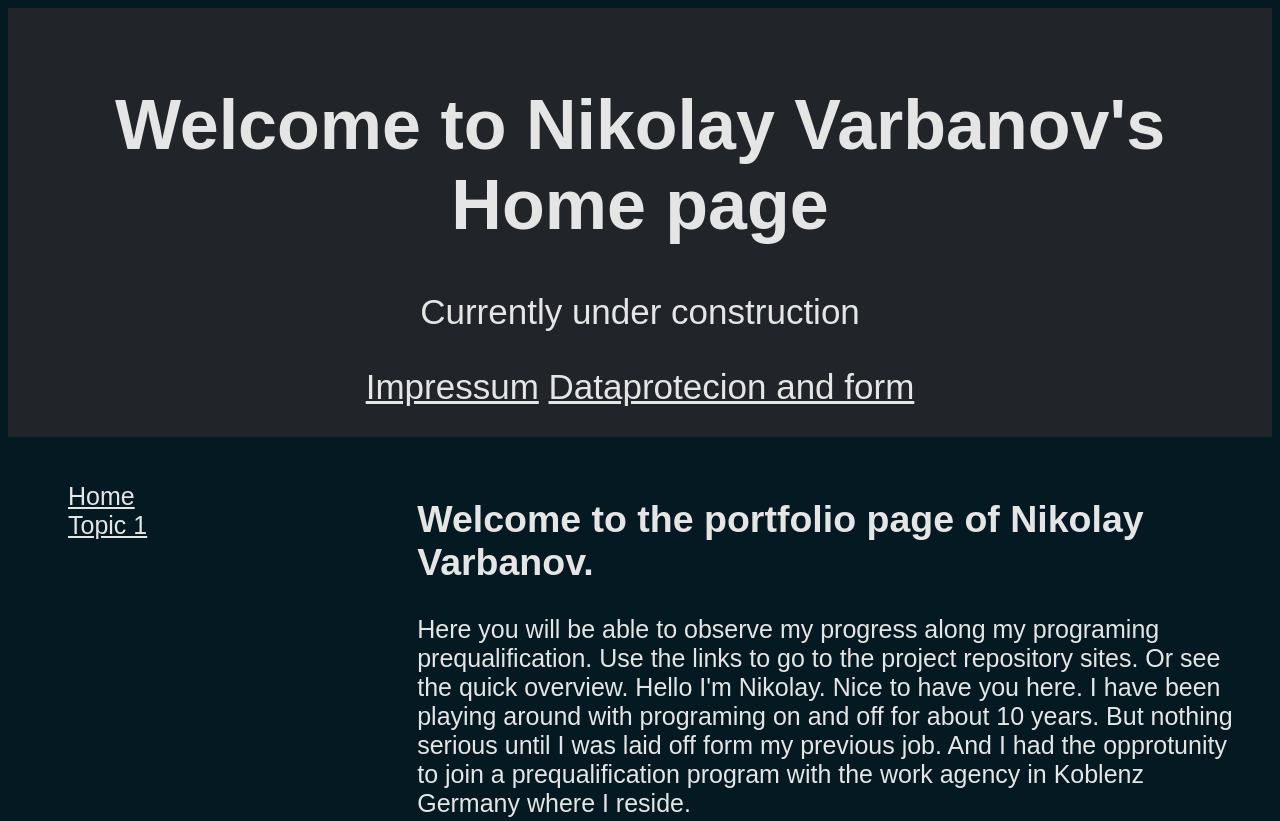
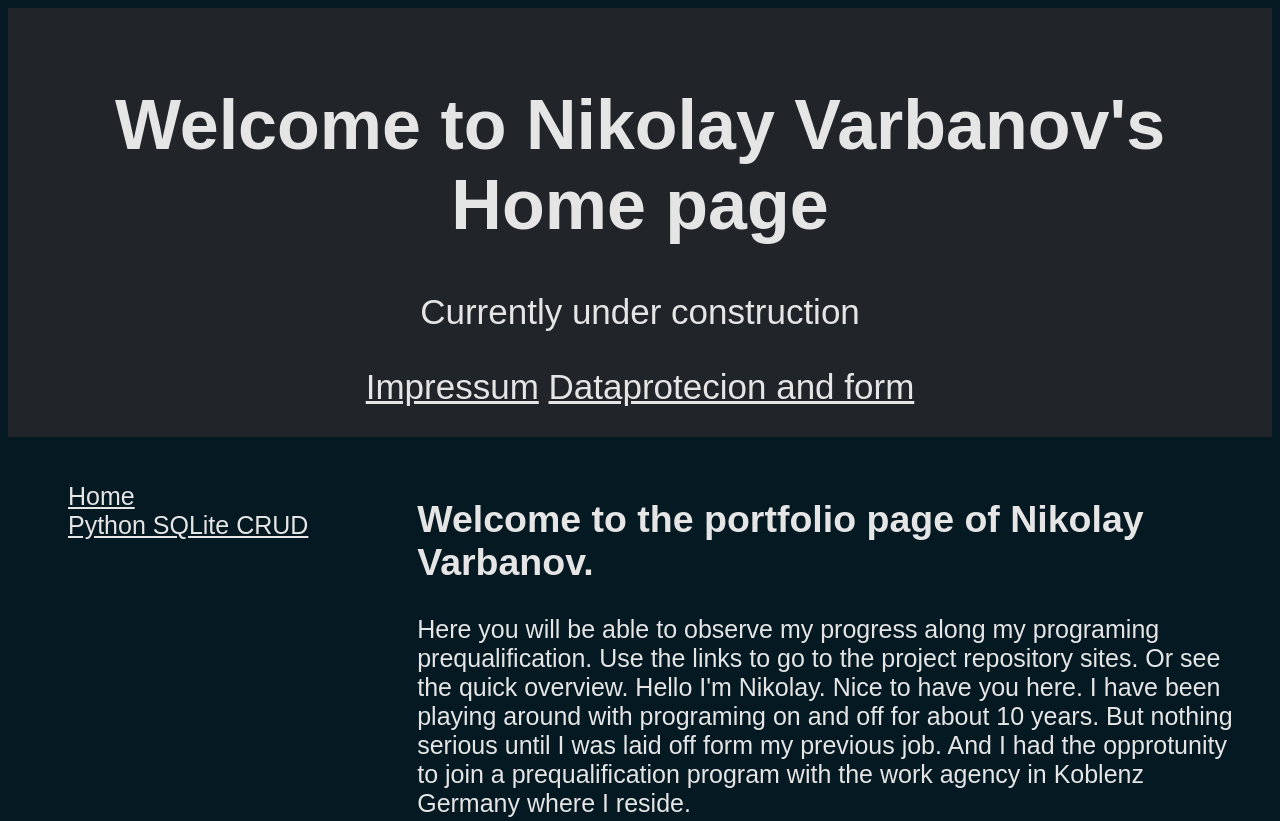
Before and after one commit to Nikolay-Varbanov/Nikolay-Varbanov.github.io, a plain HTML site: page index.html in a window 1280 px wide. Shown: the top 821 px of the page. Drawn offline with Linux system fonts and the light colour scheme.

Commit message:
- Fixed a link

```diff
--- a/index.html
+++ b/index.html
@@ -107,7 +107,7 @@ footer {
 	<nav>
 		<ul>
 			<a href="#Home">Home</a></br>
-			<a href="#Topic 1">Topic 1</a></br>
+			<a href="#Topic_1">Python SQLite CRUD</a></br>
 		</ul>
 	</nav>
 	<article>
```
